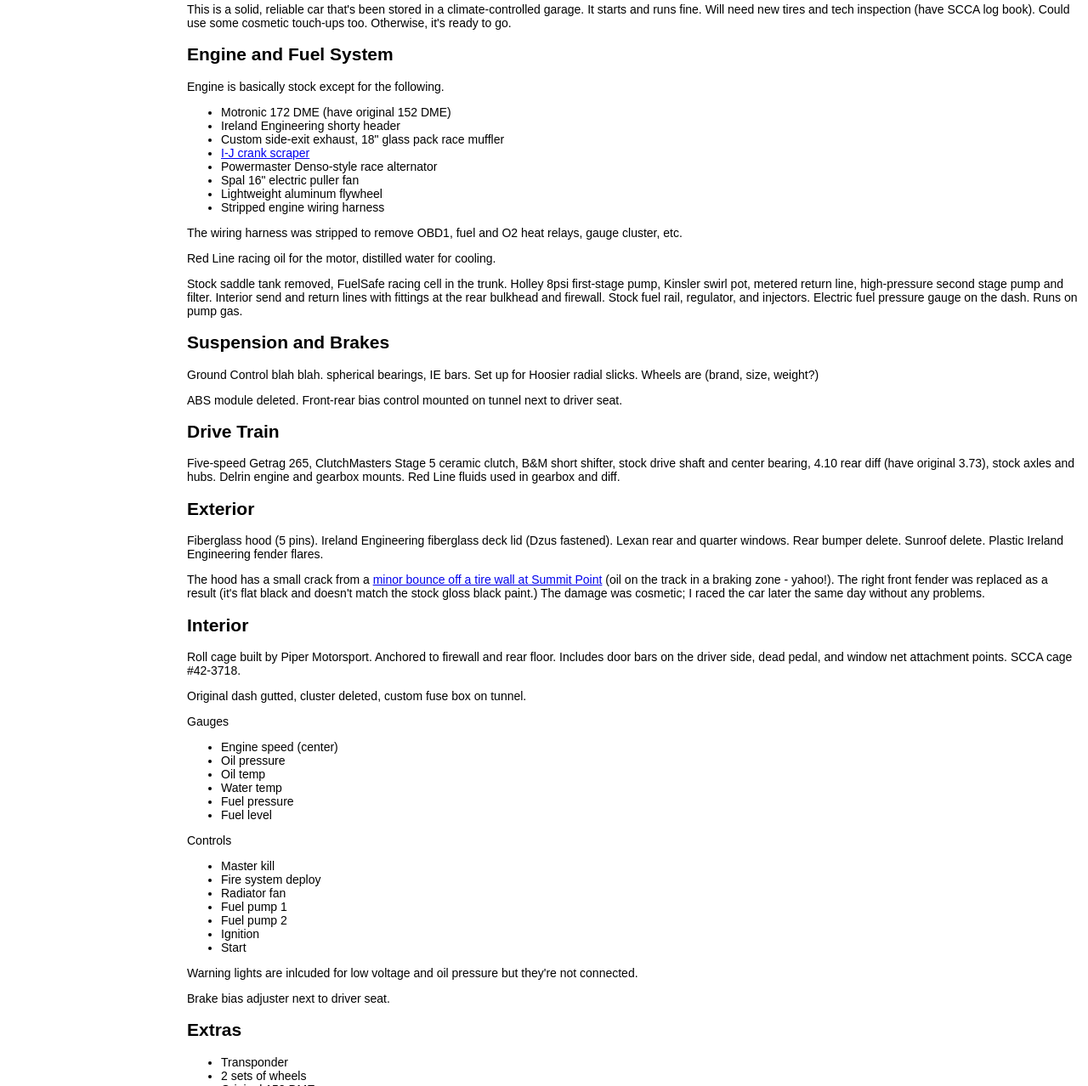
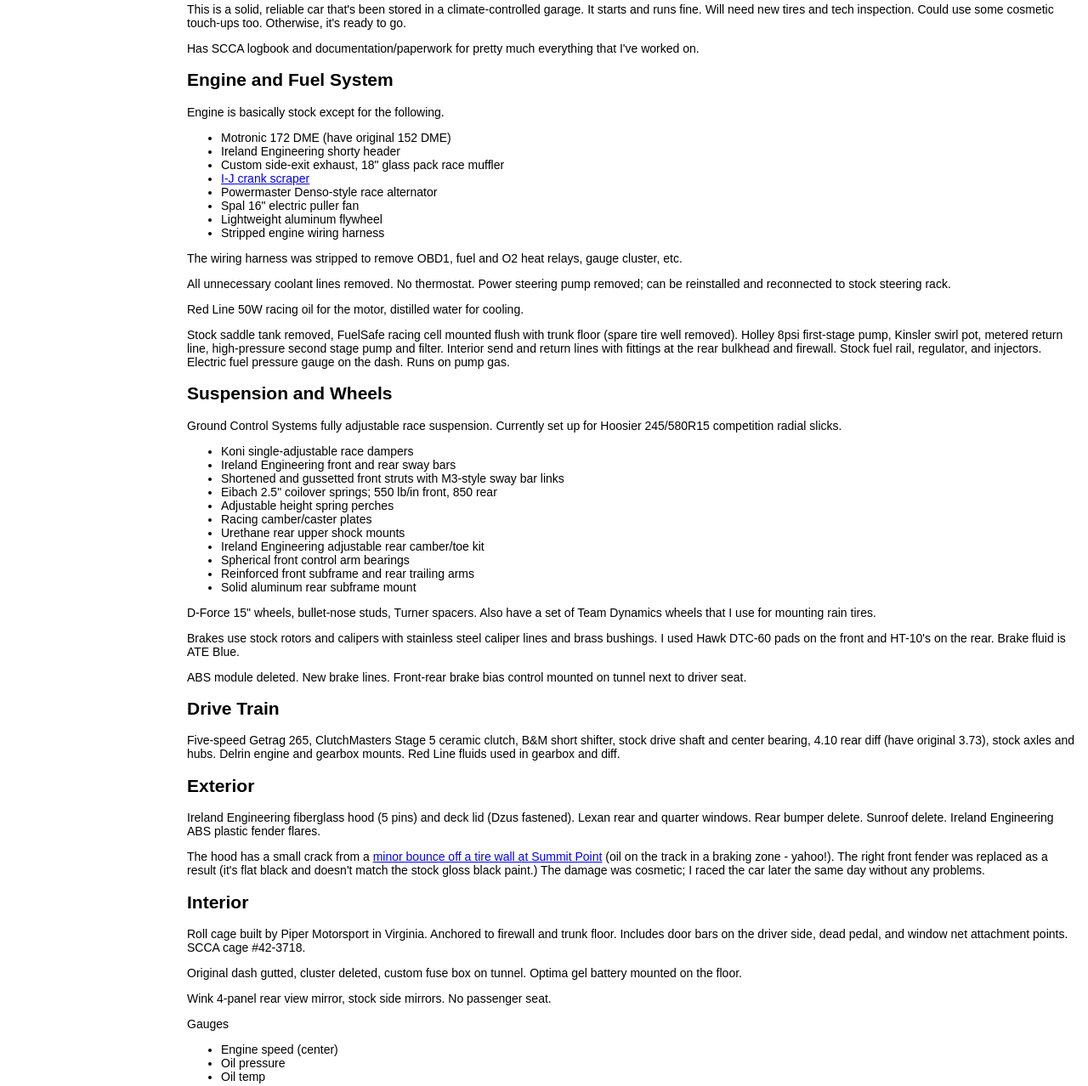
Before and after one commit to sdlowrey/e30-for-sale, a plain HTML site: page index.html in a window 1280 px wide. Shown: the part 480-1758 px from the top of the page at 85% size. Drawn offline with Linux system fonts and the light colour scheme.

Commit message:
moar content

```diff
--- a/index.html
+++ b/index.html
@@ -26,7 +26,9 @@
     <h2 id="overview">Overview</h2>
     <p>Based on a 1987 BMW 325is, this car was tracked as a street car with various clubs before being prepped for SCCA E Production racing in 2009. The car was entered mostly in SCCA races and PDX events in the Mid-Atlantic area. Achieved several class wins and a season championship. Last event was October 2013.</p>
 
-    <p>This is a solid, reliable car that's been stored in a climate-controlled garage. It starts and runs fine. Will need new tires and tech inspection (have SCCA log book). Could use some cosmetic touch-ups too. Otherwise, it's ready to go.</p>
+    <p>This is a solid, reliable car that's been stored in a climate-controlled garage. It starts and runs fine. Will need new tires and tech inspection. Could use some cosmetic touch-ups too. Otherwise, it's ready to go.</p>
+
+    <p>Has SCCA logbook and documentation/paperwork for pretty much everything that I've worked on.</p>
 
     <h2 id="engine">Engine and Fuel System</h2>
     <p>Engine is basically stock except for the following.
@@ -43,30 +45,50 @@
 
     <p>The wiring harness was stripped to remove OBD1, fuel and O2 heat relays, gauge cluster, etc.</p>
 
-    <p>Red Line racing oil for the motor, distilled water for cooling.</p>
+    <p>All unnecessary coolant lines removed. No thermostat. Power steering pump removed; can be reinstalled and reconnected to stock steering rack.</p>
 
-    <p>Stock saddle tank removed, FuelSafe racing cell in the trunk. Holley 8psi first-stage pump, Kinsler swirl pot, metered return line, high-pressure second stage pump and filter. Interior send and return lines with fittings at the rear bulkhead and firewall. Stock fuel rail, regulator, and injectors. Electric fuel pressure gauge on the dash. Runs on pump gas.</p>
+    <p>Red Line 50W racing oil for the motor, distilled water for cooling.</p>
+    <p>Stock saddle tank removed, FuelSafe racing cell mounted flush with trunk floor (spare tire well removed). Holley 8psi first-stage pump, Kinsler swirl pot, metered return line, high-pressure second stage pump and filter. Interior send and return lines with fittings at the rear bulkhead and firewall. Stock fuel rail, regulator, and injectors. Electric fuel pressure gauge on the dash. Runs on pump gas.</p>
 
-    <h2 id="suspension">Suspension and Brakes</h2>
+    <h2 id="suspension">Suspension and Wheels</h2>
 
-    <p>Ground Control blah blah. spherical bearings, IE bars. Set up for Hoosier radial slicks. Wheels are (brand, size, weight?)</p>
+    <p>Ground Control Systems fully adjustable race suspension. Currently set up for Hoosier 245/580R15 competition radial slicks.</p>
+    <ul>
+        <li>Koni single-adjustable race dampers</li>
+        <li>Ireland Engineering front and rear sway bars</li>
+        <li>Shortened and gussetted front struts with M3-style sway bar links</li>
+        <li>Eibach 2.5" coilover springs; 550 lb/in front, 850 rear</li>
+        <li>Adjustable height spring perches</li>
+        <li>Racing camber/caster plates</li>
+        <li>Urethane rear upper shock mounts</li>
+        <li>Ireland Engineering adjustable rear camber/toe kit</li>
+        <li>Spherical front control arm bearings</li>
+        <li>Reinforced front subframe and rear trailing arms</li>
+        <li>Solid aluminum rear subframe mount</li>
+    </ul>
 
-    <p>ABS module deleted. Front-rear bias control mounted on tunnel next to driver seat.</p>
+    <p>D-Force 15" wheels, bullet-nose studs, Turner spacers. Also have a set of Team Dynamics wheels that I use for mounting rain tires.</p>
+
+    <p>Brakes use stock rotors and calipers with stainless steel caliper lines and brass bushings. I used Hawk DTC-60 pads on the front and HT-10's on the rear. Brake fluid is ATE Blue.</p>
+
+    <p>ABS module deleted. New brake lines. Front-rear brake bias control mounted on tunnel next to driver seat.</p>
 
     <h2 id="drivetrain">Drive Train</h2>
     Five-speed Getrag 265, ClutchMasters Stage 5 ceramic clutch, B&M short shifter, stock drive shaft and center bearing, 4.10 rear diff (have original 3.73), stock axles and hubs. Delrin engine and gearbox mounts.  Red Line fluids used in gearbox and diff.
 
     <h2 id="exterior">Exterior</h2>
 
-    <p>Fiberglass hood (5 pins). Ireland Engineering fiberglass deck lid (Dzus fastened). Lexan rear and quarter windows. Rear bumper delete. Sunroof delete. Plastic Ireland Engineering fender flares.</p>
+    <p>Ireland Engineering fiberglass hood (5 pins) and deck lid (Dzus fastened). Lexan rear and quarter windows. Rear bumper delete. Sunroof delete. Ireland Engineering ABS plastic fender flares.</p>
 
     <p>The hood has a small crack from a <a href="https://www.youtube.com/watch?v=_49XsE1LZNE">minor bounce off a tire wall at Summit Point</a> (oil on the track in a braking zone - yahoo!). The right front fender was replaced as a result (it's flat black and doesn't match the stock gloss black paint.) The damage was cosmetic; I raced the car later the same day without any problems.</p>
 
     <h2 id="interior">Interior</h2>
 
-    <p>Roll cage built by Piper Motorsport. Anchored to firewall and rear floor. Includes door bars on the driver side, dead pedal, and window net attachment points. SCCA cage #42-3718.</p>
+    <p>Roll cage built by Piper Motorsport in Virginia. Anchored to firewall and trunk floor. Includes door bars on the driver side, dead pedal, and window net attachment points. SCCA cage #42-3718.</p>
 
-    <p>Original dash gutted, cluster deleted, custom fuse box on tunnel.</p>
+    <p>Original dash gutted, cluster deleted, custom fuse box on tunnel. Optima gel battery mounted on the floor.</p>
+
+    <p>Wink 4-panel rear view mirror, stock side mirrors. No passenger seat.</p>
 
     <p>Gauges</p>
     <ul>
@@ -94,7 +116,7 @@
     <h2 id="extras">Extras</h2>
     <ul>
         <li>Transponder</li>
-        <li>2 sets of wheels</li>
+        <li>2 sets of racing wheels</li>
         <li>Original 152 DME</li>
         <li>Original headlights</li>
         <li>Original rear glass and door glass</li>
@@ -103,7 +125,7 @@
         <li>Various spares</li>
     </ul>
 
-    <p>I also have a partial M3 composite body kit made by Mario Langsten at <a href="http://www.vsr1.com/">Vintage Sports & Restoration</a>. The kit includes air dam, hood (installed), front fenders, and side skirts. (VSR wasn't able to provide rear quarter panels or rear bumper cover.) Note that these are <i>not</i> BMW parts; they're lightweight composites. Make me an offer.</p>
+    <p>I also have a partial M3 composite body kit made by Mario Langsten at <a href="http://www.vsr1.com/">Vintage Sports & Restoration</a>. The kit includes air dam, front fenders, and side skirts. (VSR wasn't able to provide rear quarter panels or rear bumper cover.) Note that these are <i>not</i> BMW parts; they're lightweight composites. Make me an offer.</p>
 
     <h2 id="contact">Sale Info</h2>
     <p>The car is located in the central Maryland/Washington DC area near Gaithersburg.</p>
```
